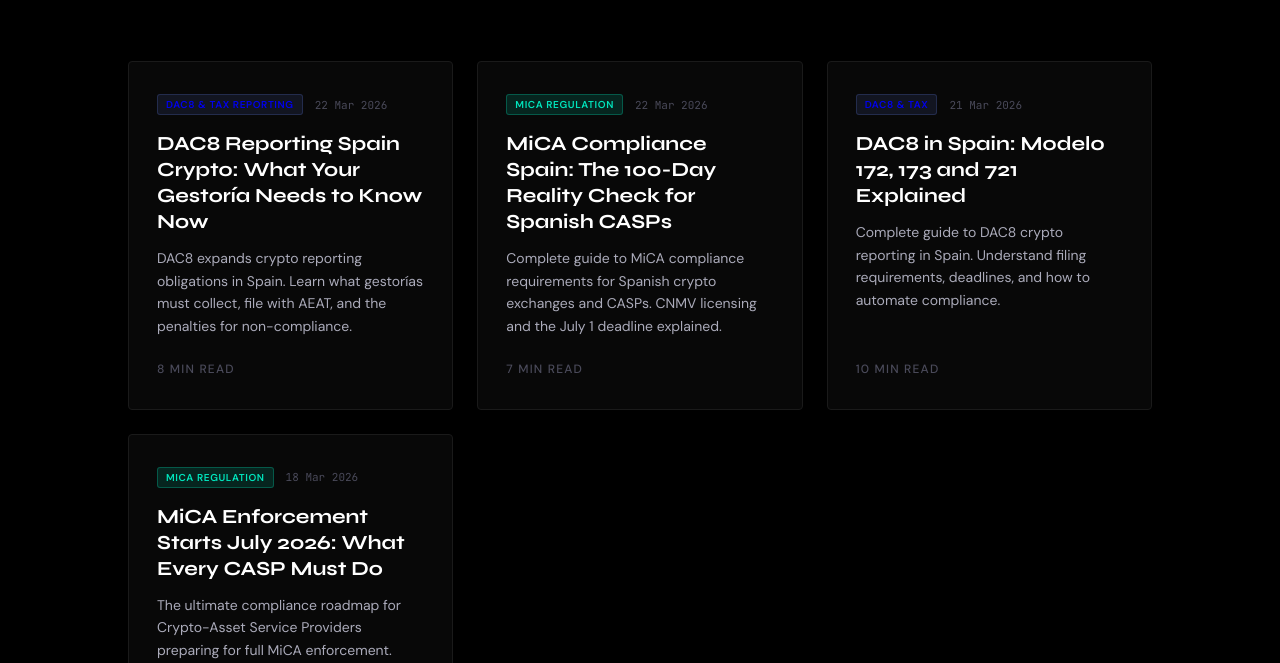
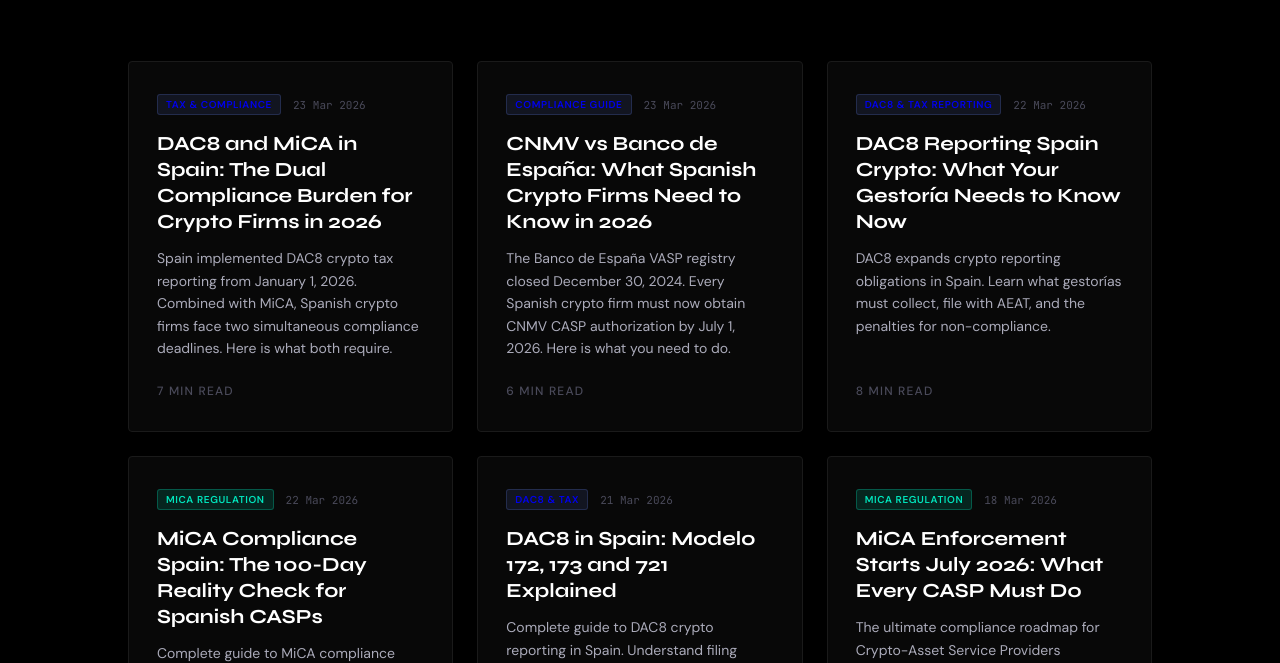
Before and after one commit to LobsterQuant/sentinel-web, a plain HTML site: page blog.html in a window 1280 px wide. Shown: the part 437-1100 px from the top of the page. Drawn offline with Linux system fonts and the light colour scheme.

Commit message:
Add two new blog posts to blog.html and sitemap.xml

```diff
--- a/blog.html
+++ b/blog.html
@@ -230,6 +230,26 @@
   <!-- ═══════════════ BLOG GRID ═══════════════ -->
   <section class="blog-grid">
 
+    <a href="/blog/dac8-mica-spain-2026" class="blog-card">
+      <div class="blog-meta">
+        <span class="blog-tag">TAX & COMPLIANCE</span>
+        <span class="blog-date">23 Mar 2026</span>
+      </div>
+      <h2 class="blog-title">DAC8 and MiCA in Spain: The Dual Compliance Burden for Crypto Firms in 2026</h2>
+      <p class="blog-desc">Spain implemented DAC8 crypto tax reporting from January 1, 2026. Combined with MiCA, Spanish crypto firms face two simultaneous compliance deadlines. Here is what both require.</p>
+      <span class="blog-read-time">7 min read</span>
+    </a>
+
+    <a href="/blog/cnmv-vs-banco-espana-crypto-2026" class="blog-card">
+      <div class="blog-meta">
+        <span class="blog-tag">COMPLIANCE GUIDE</span>
+        <span class="blog-date">23 Mar 2026</span>
+      </div>
+      <h2 class="blog-title">CNMV vs Banco de España: What Spanish Crypto Firms Need to Know in 2026</h2>
+      <p class="blog-desc">The Banco de España VASP registry closed December 30, 2024. Every Spanish crypto firm must now obtain CNMV CASP authorization by July 1, 2026. Here is what you need to do.</p>
+      <span class="blog-read-time">6 min read</span>
+    </a>
+
     <a href="/blog/dac8-reporting-spain-crypto" class="blog-card">
       <div class="blog-meta">
         <span class="blog-tag">DAC8 & TAX REPORTING</span>
```
Also changed, not shown: sitemap.xml (+10 -0 lines).
